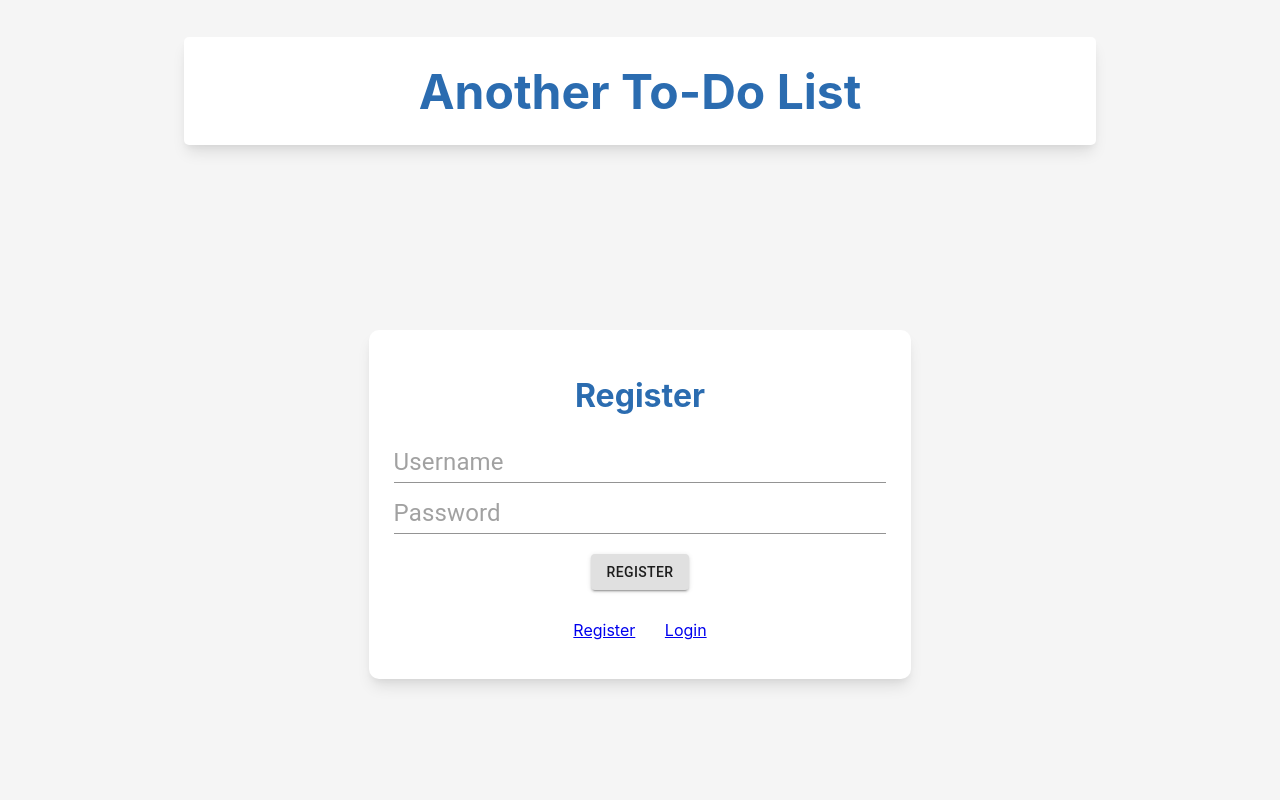
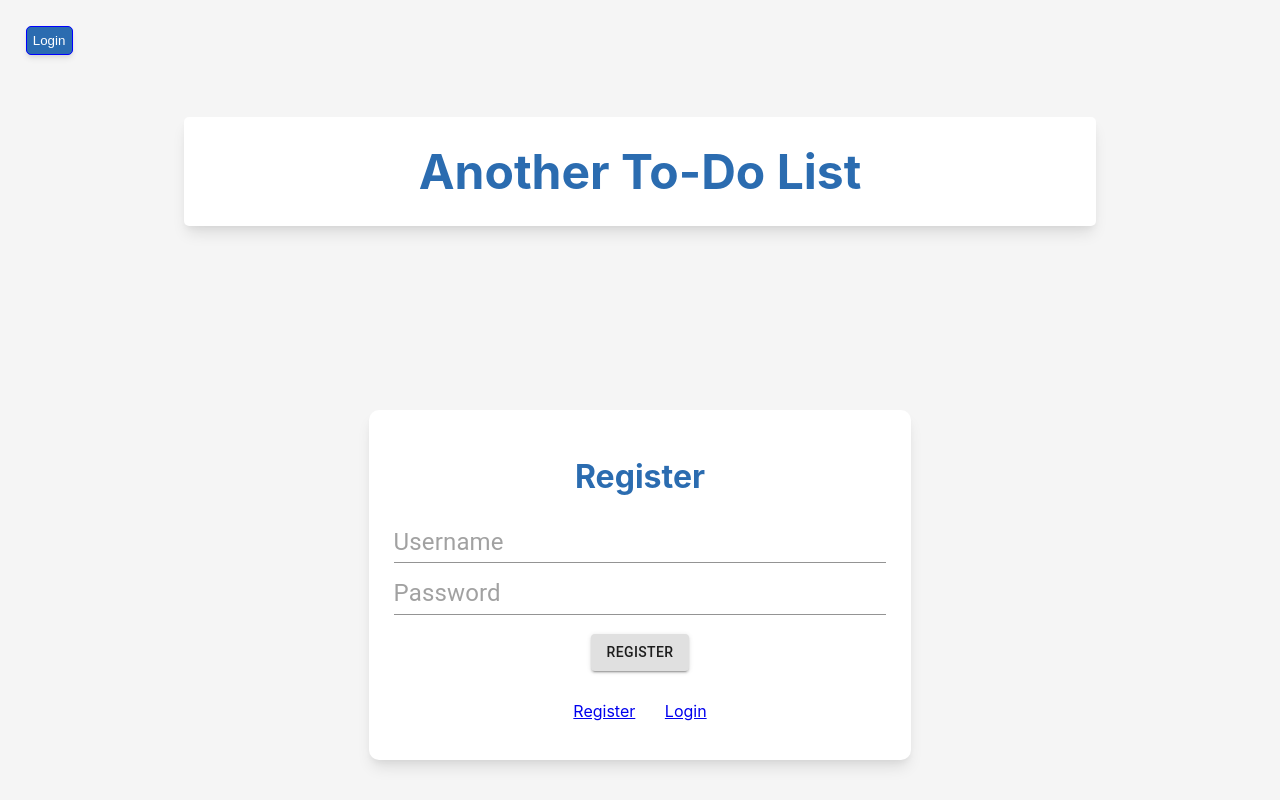
Before and after one commit to cdifranco1/todo-list-frontend, a React (Create React App) app: page /register in a window 1280 px wide. Built offline with nearby package versions, Linux system fonts and the light colour scheme; no server answers.

Commit message:
updated navigation to check auth and styling

```diff
--- a/src/App.js
+++ b/src/App.js
@@ -1,6 +1,8 @@
-import React from 'react';
+import React, { useState, useEffect } from 'react';
 import { ListContainer } from './components/ListContainer';
+import Protected from './components/Protected';
 import Login from './components/LoginForm';
+import Nav from './components/Nav';
 import './App.css';
 import { Route } from "react-router-dom";
 import { Container } from '@material-ui/core';
@@ -25,14 +27,21 @@ function App() {
   const classes = useStyles()
 
   return (
+    <>
+      <Nav />
       <Container>
         <h1 className={classes.h1}>Another To-Do List</h1>
         <Route exact path="/" component={Login} />
         <Route exact path="/register" >
           <Login registration />
         </Route>
-      <Route path="/home" component={ListContainer} />
+        <Route path="/home">
+          <Protected>
+            <ListContainer />
+          </Protected>
+        </Route>
       </Container>
+    </>
   );
 }
 
--- a/src/axios.js
+++ b/src/axios.js
@@ -3,7 +3,14 @@ import axios from 'axios'
 const prodURL = 'https://sleepy-everglades-19578.herokuapp.com'
 const devURL = "http://localhost:8000"
 
-export const axiosInstance = () => axios.create({
-  baseURL: prodURL,
-  withCredentials: true
-})
+export const axiosInstance = () => {
+  const token = localStorage.getItem("token")
+
+  return axios.create({
+    headers: {
+      'Authorization': token
+    },
+    baseURL: devURL,
+    withCredentials: true
+  })
+}
--- a/src/components/ListContainer.js
+++ b/src/components/ListContainer.js
@@ -74,7 +74,7 @@ export const ListContainer = () => {
 
   const clearCompleted = () => {
     axiosInstance()
-    .delete('/api/tasks/batch/1')
+    .delete('/api/tasks/batch')
     .then(res => {
       if (res.data > 0) setList(list.filter(el => !el.completed))
     })
--- a/src/components/LoginForm.js
+++ b/src/components/LoginForm.js
@@ -48,10 +48,8 @@ const validators = {
   required: (value) => value.length === 0
 }
 
-// const createValidator = (type) => validators[type]
 
-
-export const Login = (props) => {
+export const Login = ({ registration, setAuthenticated }) => {
   const classes = useStyles()
   const history = useHistory()
   const [ isAuthError, setIsAuthError ] = useState(false)
@@ -102,7 +100,7 @@ export const Login = (props) => {
   const handleSubmit = (e) => {
     e.preventDefault()
 
-    if (props.registration){
+    if (registration){
       return axiosInstance()
               .post('/api/users/register', formValues)
               .then(res => {
@@ -113,6 +111,7 @@ export const Login = (props) => {
     axiosInstance()
         .post('/api/users/login', formValues)
         .then(res => {
+          localStorage.setItem("token", res.data.token)
           history.push('/home')
         })
         .catch(err => {
@@ -126,7 +125,7 @@ export const Login = (props) => {
         className={classes.form}
         onSubmit={handleSubmit}
       >
-        <h1 className={classes.heading}>{props.registration ? "Register" : "Login"}</h1>
+        <h1 className={classes.heading}>{registration ? "Register" : "Login"}</h1>
 
           <TextField
             fullWidth
@@ -135,7 +134,7 @@ export const Login = (props) => {
             className={classes.textField}
             name="username"
             placeholder="Username"
-            helperText={props.registration ? (touched.username && ((validationErrors.username.required && "Username is required.") || (validationErrors.username.minLength && "Username must be at least 3 characters."))) : isAuthError && authErrorMessage}
+            helperText={registration ? (touched.username && ((validationErrors.username.required && "Username is required.") || (validationErrors.username.minLength && "Username must be at least 3 characters."))) : isAuthError && authErrorMessage}
           />
 
           <TextField
@@ -146,7 +145,7 @@ export const Login = (props) => {
             type="password"
             name="password"
             placeholder="Password"
-            helperText={props.registration ? (touched.password && ( (validationErrors.password.required && "Password is required.") || (validationErrors.password.minLength && "Password must be at least 5 characters."))) : isAuthError && authErrorMessage}
+            helperText={registration ? (touched.password && ( (validationErrors.password.required && "Password is required.") || (validationErrors.password.minLength && "Password must be at least 5 characters."))) : isAuthError && authErrorMessage}
           />
 
           <Button
@@ -154,7 +153,7 @@ export const Login = (props) => {
             variant="contained"
             className={classes.button}
             >
-              {props.registration ? "Register" : "Login"}
+              {registration ? "Register" : "Login"}
           </Button>
 
           <div className={classes.navDiv}>
--- /dev/null
+++ b/src/components/Nav.js
@@ -0,0 +1,53 @@
+import React, { useEffect, useState } from "react"
+import { NavLink, useHistory, useRouteMatch, useLocation } from "react-router-dom"
+import { axiosInstance } from "../axios"
+
+const styles = {
+  container: {
+    padding: "2%"
+  },
+  button: {
+    padding: "0.5%",
+    textDecoration: "none",
+    boxShadow: "0 4px 6px -1px rgba(0, 0, 0, 0.1), 0 2px 4px -1px rgba(0, 0, 0, 0.06)",
+    borderRadius: "5px",
+    border: "1px solid blue",
+    color: "white",
+    backgroundColor: "#2b6cb0"
+  }
+}
+
+
+const Nav = (props) => {
+  const [ authenticated, setAuthenticated ] = useState(false)
+  const history = useHistory()
+  const location = useLocation()
+
+  const handleLogout = () => {
+    setAuthenticated(false)
+    localStorage.removeItem("token")
+    history.push("/")
+  }
+
+  useEffect(() => {
+    axiosInstance()
+      .get("/api/users/auth")
+      .then(res => {
+        console.log(res)
+        setAuthenticated(true)
+      })
+      .catch(err => console.log(err))
+  }, [location])
+
+  return (
+    <div style={styles.container}>
+      {authenticated ?
+      <button style={styles.button} onClick={handleLogout}>Logout</button> :
+      <NavLink exact to="/">
+        <button style={styles.button}>Login</button>
+      </NavLink>}
+    </div>
+  )
+}
+
+export default Nav
--- /dev/null
+++ b/src/components/Protected.js
@@ -0,0 +1,28 @@
+import React, { useState, useEffect } from "react"
+import { useHistory } from "react-router-dom"
+
+
+const Protected = ({ children }) => {
+  const [ authenticated, setAuthenticated ] = useState(false)
+  const history = useHistory()
+
+  useEffect(() => {
+    const jwt = localStorage.getItem("token")
+
+    if (jwt){
+      setAuthenticated(true)
+    } else {
+      history.push("/")
+    }
+  }, [])
+
+  return (
+    authenticated ?
+    <div>
+      { children }
+    </div> :
+    null
+  )
+}
+
+export default Protected
--- a/src/components/TaskForm.js
+++ b/src/components/TaskForm.js
@@ -19,7 +19,7 @@ const useStyles = makeStyles({
 })
 
 const initialState = {
-  userId: 1,
+  userId: '',
   task: '',
   completed: false,
 }
```
Also changed, not shown: src/components/PrivateRoute.js (deleted, +0 -13 lines). Lines whose indentation alone changed are shown as unchanged.
